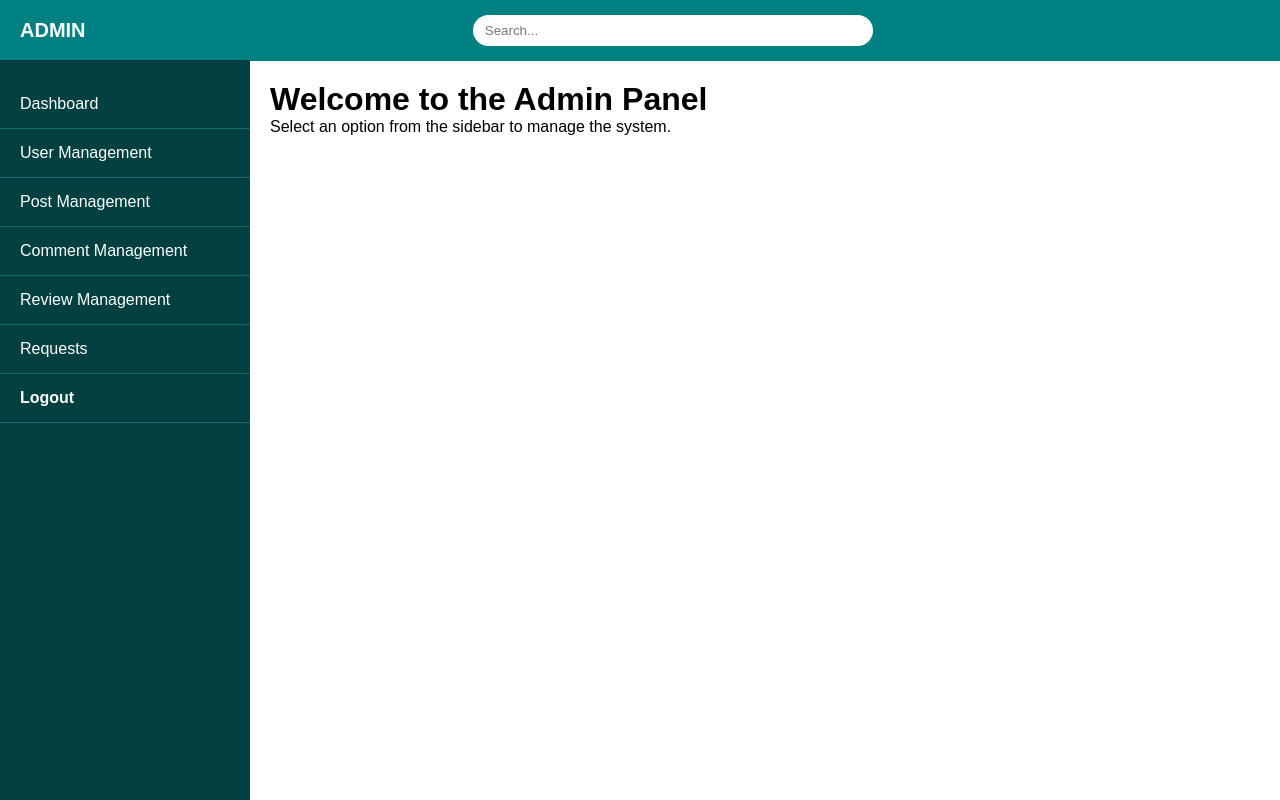
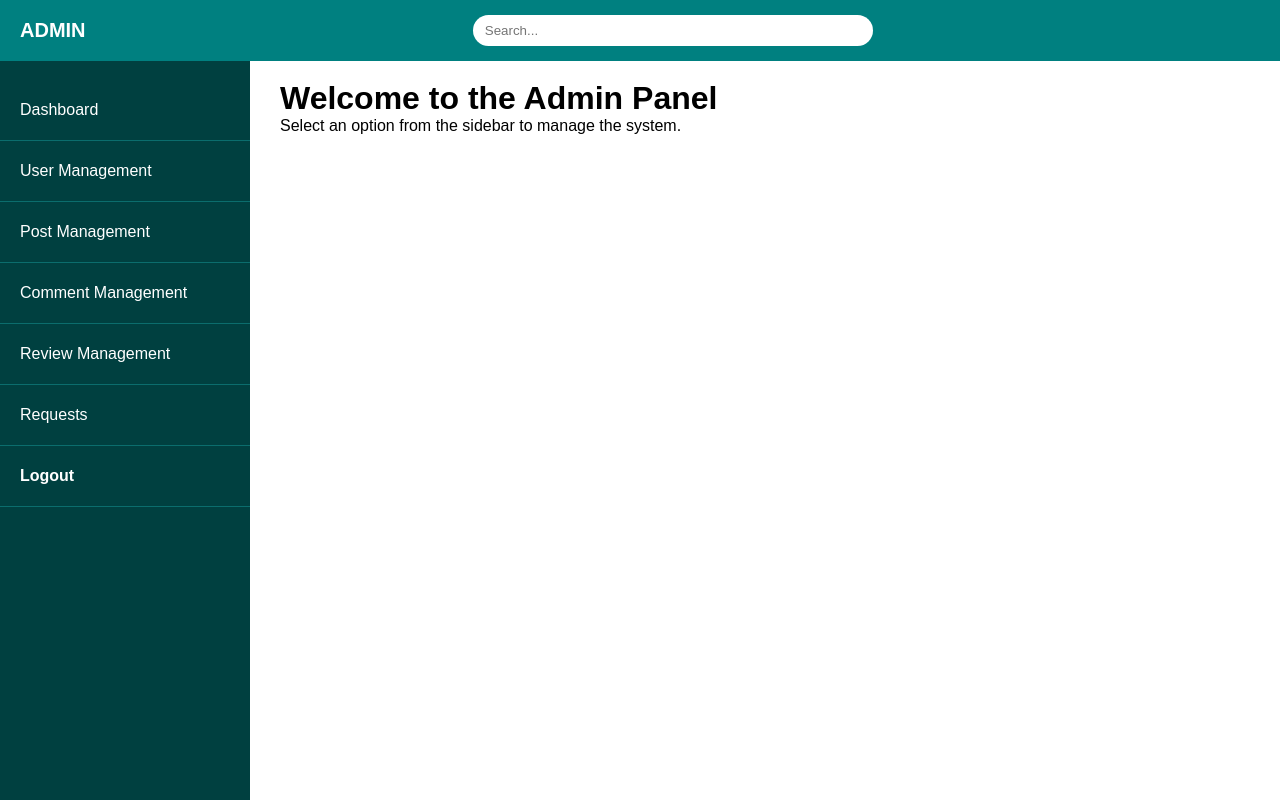
Before and after one commit to FadhilaKhan/gig, a PHP site: page /admin.php in a window 1280 px wide. Run offline with PHP 8.4, Linux system fonts and the light colour scheme.

Commit message:
code updated

```diff
--- a/admin.css
+++ b/admin.css
@@ -12,6 +12,11 @@
     background-color: #008080;
     padding: 15px 20px;
     color: white;
+    position: fixed;
+    width: 100%;
+    top: 0;
+    left: 0;
+    z-index: 1000;
 }
 
 .admin {
@@ -58,7 +63,7 @@
 }
 
 .sidebar ul li {
-    padding: 15px 20px;
+    padding: 21px 20px;
     border-bottom: 1px solid #0b6d6d;
 }
 
@@ -70,7 +75,7 @@
 
 .sidebar ul li a:hover {
     background-color: #0b5757;
-    border-radius: 5px;
+    border-radius: 5px;   /* manage the highlighted thing once you finish it*/
 }
 
 /* Logout button */
@@ -81,9 +86,10 @@
 
 /* Main Content */
 .content {
-    margin-left: 250px;
-    padding: 20px;
+    margin-left: 200px;
+    padding: 80px;
     flex: 1;
+    position: fixed;
 }
 
 /* Responsive */
```
